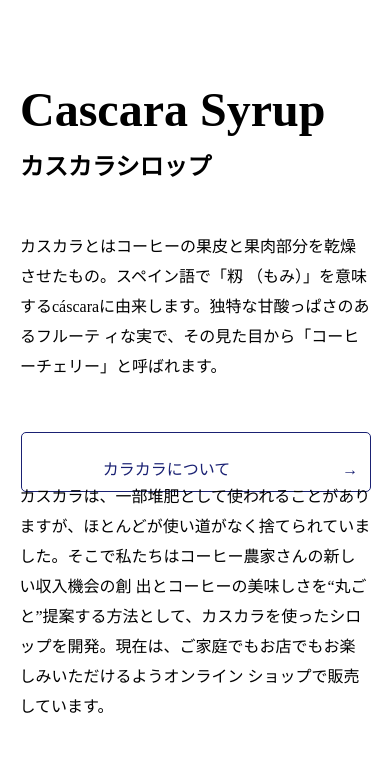
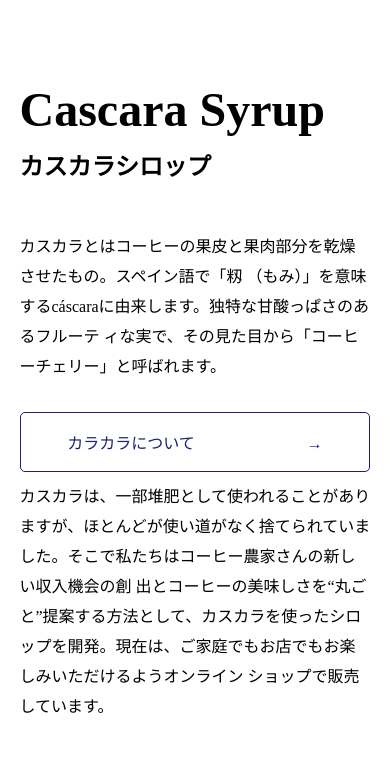
Before and after one commit to hiro1108/umikomukou, a plain HTML site: page index.html in a window 390 px wide. Shown: the part 4595-5365 px from the top of the page. Drawn offline with Linux system fonts and the light colour scheme.

Commit message:
Add files via upload

```diff
--- a/css/media.css
+++ b/css/media.css
@@ -257,8 +257,18 @@
 }
 .contents4_comment{
     top:250px;
-    left:20px;
+    left:0;
+    /**left:20px;
+    width: 90%;**/
+    width: 100%;
+}
+.contents4_comment_1,.contents4_comment_2{
     width: 90%;
+    margin-left:auto;
+    margin-right: auto;
+}
+.comment4_btn_a{
+    margin:30px auto;
 }
 .contents4_search{
     top:800px;
@@ -270,9 +280,6 @@
     display: block;
     width: 100%;
     margin: 50px auto 0;
-}
-.contents4_comment_2{
-    width: 100%;
 }
 /********************************************************/
 #contents5{
@@ -339,8 +346,17 @@
 .contents7_comment{
     position:absolute;
     top:320px;
-    width:400px;
+    right: 0    ;
+    width:100%;
     color:white;
+}
+.contents7_comment_1,.contents7_comment_2{
+    width: 90%;
+    margin-left: auto;
+    margin-right: auto;
+}
+.contents7_comment_1 h3{
+    width: 80%;
 }
 /********************************************************/
 #footer{
--- a/css/style.css
+++ b/css/style.css
@@ -748,22 +748,31 @@ header{
     margin-bottom: 10px;
 }
 .comment4_btn p{
-    padding-top:10px;
-    padding-left:70px;
+   /** padding-top:10px;
+    padding-left:70px;**/
     color:#1a2173;
 }
 .comment4_btn_a{
-    margin: 50px auto 0;
-
-    padding-top:13px;
     width:350px;
+    height: 60px;
+    display: flex;
+    justify-content: center;
+    align-items: center;
+}
+.comment4_btn_a a{
+    display: block;
+    width: 100%;
     height: 60px;
     border:1px solid #1a2173; /*線の設定*/
     border-radius: 5px; /* ボックスの四つ角を丸くする */
     color:#1a2173;
-    text-align: center;
+
+    display: flex;
+    justify-content: center;
+    align-items: center;
+
 }
-.comment4_btn_a:hover{
+.comment4_btn_a a:hover{
     background-color: #1a2173;
     border:1px solid #1a2173; /*線の設定*/
     transition : 0.3s; /*ふわっとさせる指定*/
```
